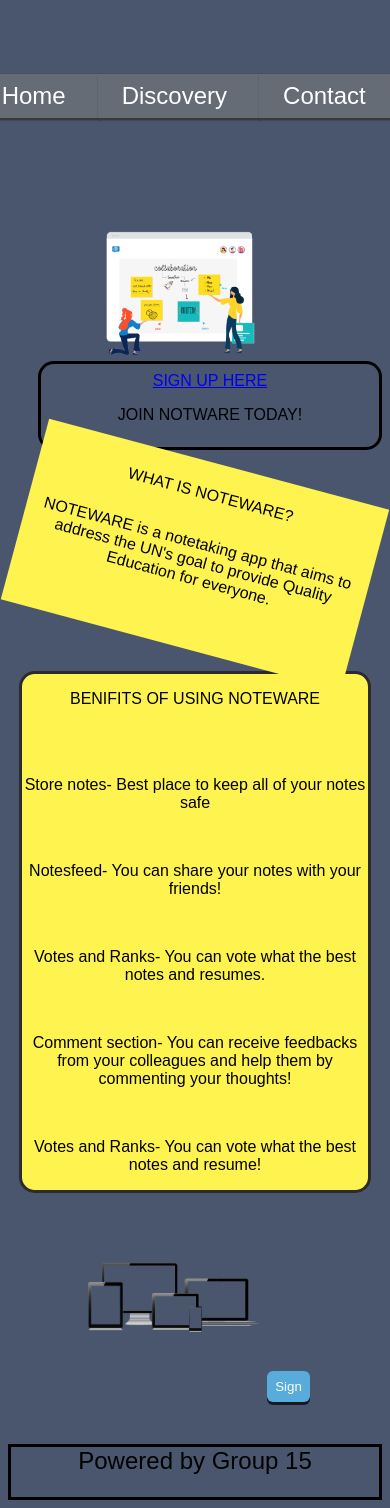
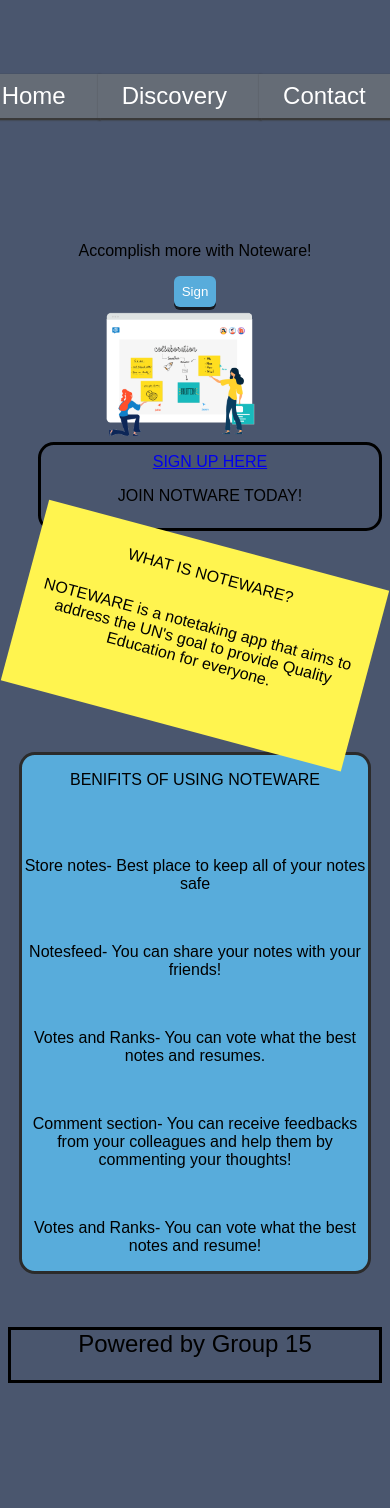
Before and after one commit to sadmoonys/CS2001p_retake_Marta_Ignatowicz, a React (Create React App) app in the folder front/: page / in a window 390 px wide. Shown: the top 1508 px of the page. After the commit the page ends 1391 px from the top, so only its background shows below. Built offline with nearby package versions, Linux system fonts and the light colour scheme.

Commit message:
Redesigning to XD design

```diff
--- a/front/src/Components/LandingPage/LandingIndex.jsx
+++ b/front/src/Components/LandingPage/LandingIndex.jsx
@@ -12,7 +12,9 @@ class LandingIndex extends Component {
         return (
             <section>
                 <Header />
-                <main >
+                <main>
+                <p>Accomplish more with Noteware!</p>
+                <button type="button" className="UP">Sign</button>
                     <div className="firstBox">
                         <div className="box">
                             <img className="collaboration" src={notes} alt="" />
@@ -51,12 +53,6 @@ class LandingIndex extends Component {
                             <br></br>
                             <p> Votes and Ranks- You can vote what the best notes and resume!</p>
                         </div>
-
-
-                        <img className="screens" src={Screens} alt="" />
-
-                        <button type="button" className="UP">Sign</button>
-
                     </div>
                 </main>
                 <Footer />
--- a/front/src/Components/LandingPage/LandingStyle.css
+++ b/front/src/Components/LandingPage/LandingStyle.css
@@ -64,7 +64,7 @@ main {
     border-style: solid;
     border-radius: 0.99em;
     border-color: #2b2b2b;
-    background-color: #fff44f;
+    background-color: #58ACDB;
 }
 
 .screens {
@@ -93,4 +93,16 @@ main {
     .screens {
         width: 50%;
     }
+.UP{
+   border-radius: 10px;
+    padding: 8px;
+    color: white;
+    --webkit-appearance: none;
+    border: none;
+    box-shadow: rgba(0, 0, 0, 0.699) 0px 3px 0px;
+    background-color:#58ACDB;
+
 }
+
+
+}
```
